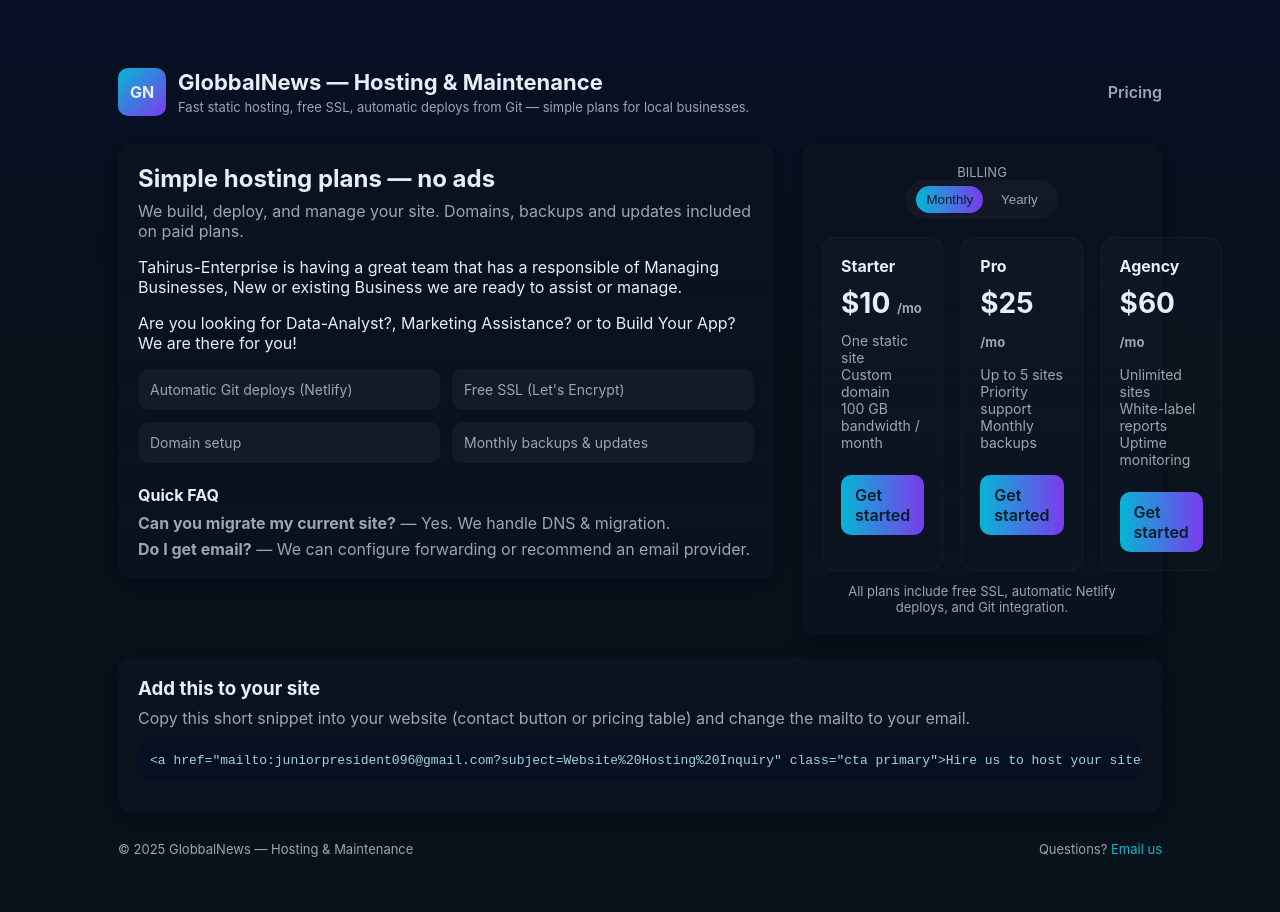
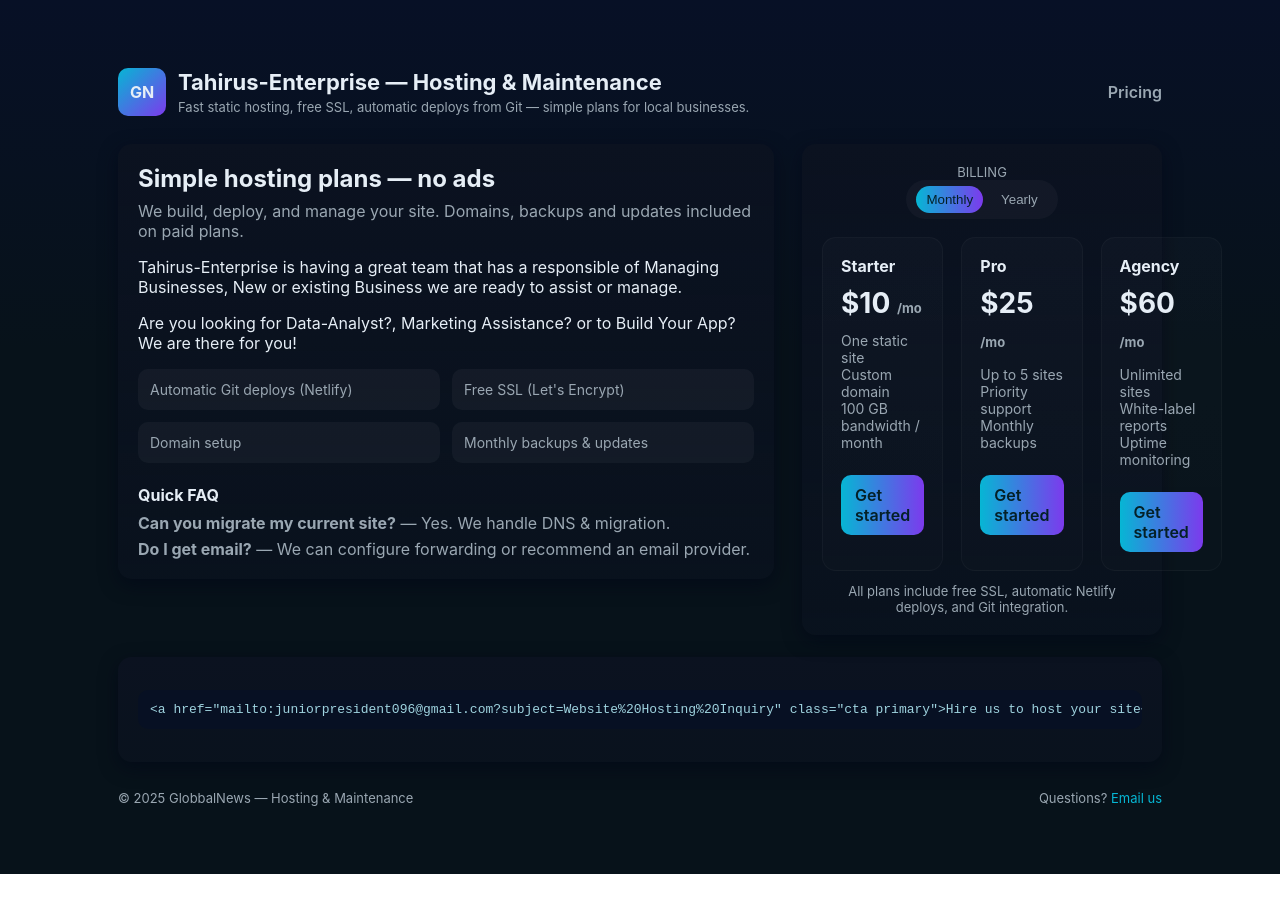
Before and after one commit to Greatoxy1/news-prise, a plain HTML site: page index.html in a window 1280 px wide. After the commit the page ends 874 px from the top, so only its background shows below. Drawn offline with Linux system fonts and the light colour scheme.

Commit message:
first commit

```diff
--- a/index.html
+++ b/index.html
@@ -1,5 +1,8 @@
 <!doctype html>
 <html lang="en">
+   <script async src="https://pagead2.googlesyndication.com/pagead/js/adsbygoogle.js?client=ca-pub-3829551401962136"
+  crossorigin="anonymus">
+</script>
 <head>
   <meta charset="utf-8" />
   <meta name="viewport" content="width=device-width,initial-scale=1" />
@@ -54,9 +57,7 @@
   </style>
 </head>
 
-  <script async src="https://pagead2.googlesyndication.com/pagead/js/adsbygoogle.js?client=ca-pub-3829551401962136"
-  crossorigin="anonymus">
-</script>
+
 
 <body>
   <div class="wrap">
@@ -64,7 +65,7 @@
       <div class="brand">
         <div class="logo">GN</div>
         <div>
-          <h1>GlobbalNews — Hosting & Maintenance</h1>
+          <h1>Tahirus-Enterprise — Hosting & Maintenance</h1>
           <p class="lead">Fast static hosting, free SSL, automatic deploys from Git — simple plans for local businesses.</p>
         </div>
       </div>
@@ -155,8 +156,8 @@
 
     <section style="margin-top:22px">
       <div class="panel">
-        <h3 style="margin:0 0 8px">Add this to your site</h3>
-        <p style="color:var(--muted); margin:0 0 12px">Copy this short snippet into your website (contact button or pricing table) and change the mailto to your email.</p>
+        <h3 style="margin:0 0 8px"></h3>
+        <p style="color:var(--muted); margin:0 0 12px"></p>
         <pre style="background:#071023; padding:12px; border-radius:10px; overflow:auto; color:#9fd3df">&lt;a href="mailto:juniorpresident096@gmail.com?subject=Website%20Hosting%20Inquiry" class="cta primary"&gt;Hire us to host your site&lt;/a&gt;</pre>
       </div>
     </section>
@@ -185,8 +186,7 @@
     document.getElementById('year').textContent = new Date().getFullYear();
   </script>
 </body>
-
-  <script async src="https://pagead2.googlesyndication.com/pagead/js/adsbygoogle.js?client=ca-pub-3829551401962136"
+ <script async src="https://pagead2.googlesyndication.com/pagead/js/adsbygoogle.js?client=ca-pub-3829551401962136"
   crossorigin="anonymus">
 </script>
 </html>
```
